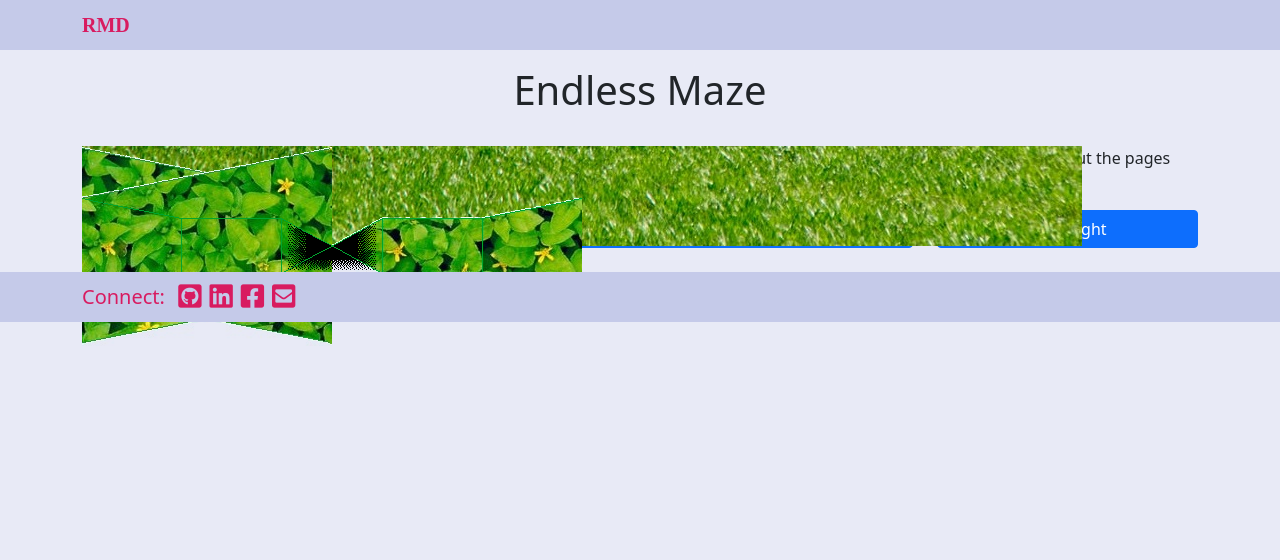
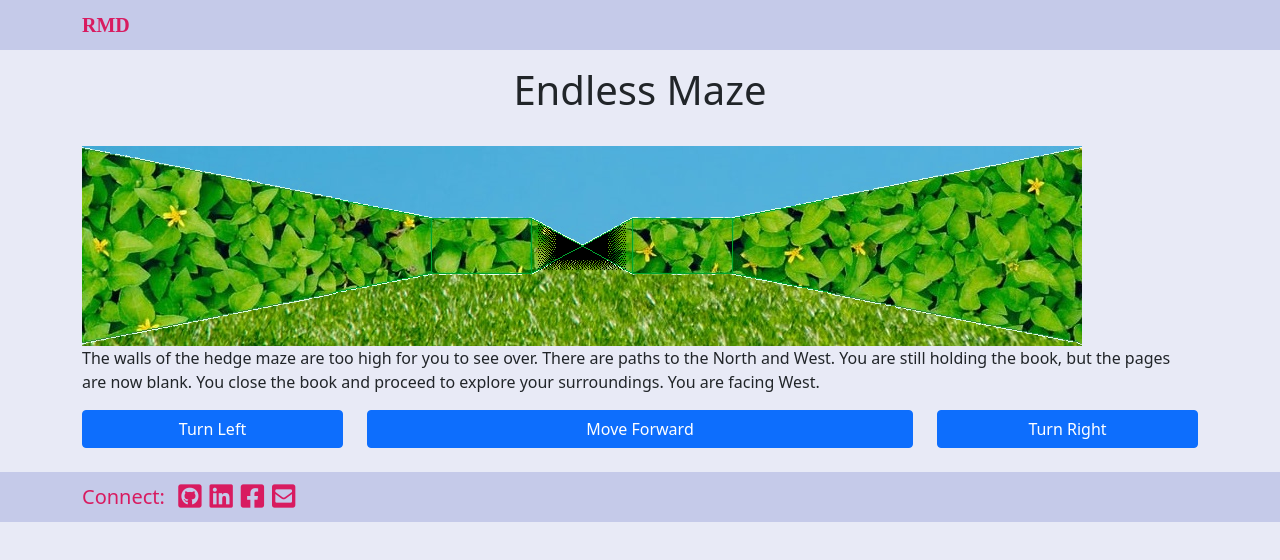
Before and after one commit to m1robyndunstan/EndlessMazeGame, an Angular app in the folder endless-maze-game/: page / in a window 1280 px wide. Both pictures are taken after a click on the button "Continue". Shown: the top 560 px of the page. Built offline with nearby package versions, Linux system fonts and the light colour scheme; a web font is replaced by a local one.

Commit message:
maze images work

```diff
--- a/endless-maze-game/src/app/maze-image/maze-image.component.scss
+++ b/endless-maze-game/src/app/maze-image/maze-image.component.scss
@@ -1,32 +1,41 @@
 @import '../../styles.scss';
-img {
+div {
+    position: relative;
+    width: $path-image-width;
+    height: $path-image-height;
+}
+.ceiling {
     position: absolute;
-    .ceiling, .floor {
     width: $path-image-width;
     height: $path-image-height / 2;
     left: 0;
-        .ceiling {
     top: 0;
 }
 .floor {
+    position: absolute;
+    width: $path-image-width;
+    height: $path-image-height / 2;
+    left: 0;
     top: $path-image-height / 2;
 }
-    }
-    .left, .center, .right {
+.left {
+    position: absolute;
     height: $path-image-height;
     top: 0;
-        .left, .right {
     width: $path-image-width / 4;
-            .left {
     left: 0;
 }
-            .right {
-                left: $path-image-width * 3 / 4
-            }
-        }
 .center {
+    position: absolute;
+    height: $path-image-height;
+    top: 0;
     width: $path-image-width / 2;
     left: $path-image-width / 4;
 }
+.right {
+    position: absolute;
+    height: $path-image-height;
+    top: 0;
+    width: $path-image-width / 4;
+    left: $path-image-width * 3 / 4
 }
-}
```
Lines whose indentation alone changed are shown as unchanged.
